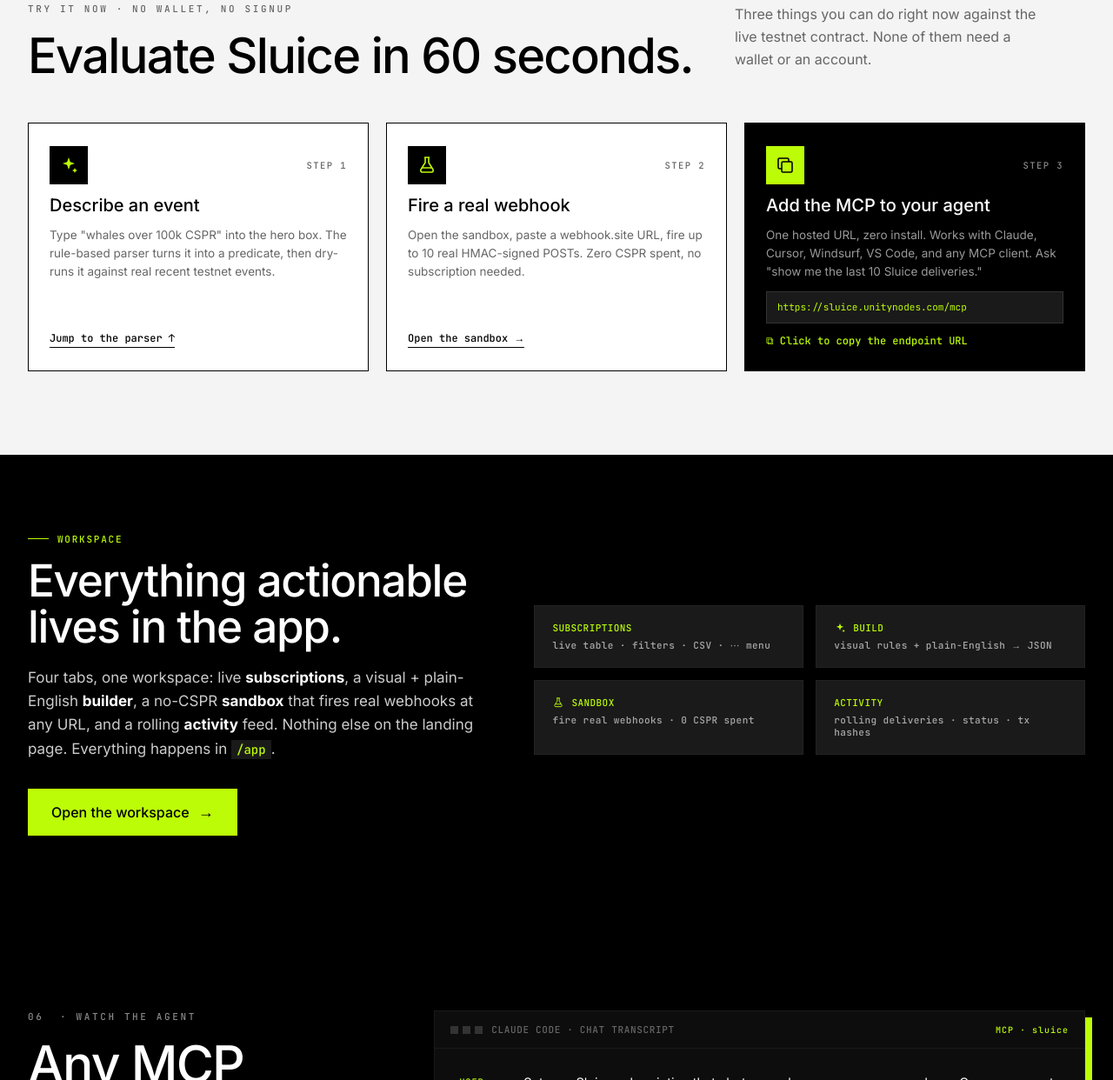
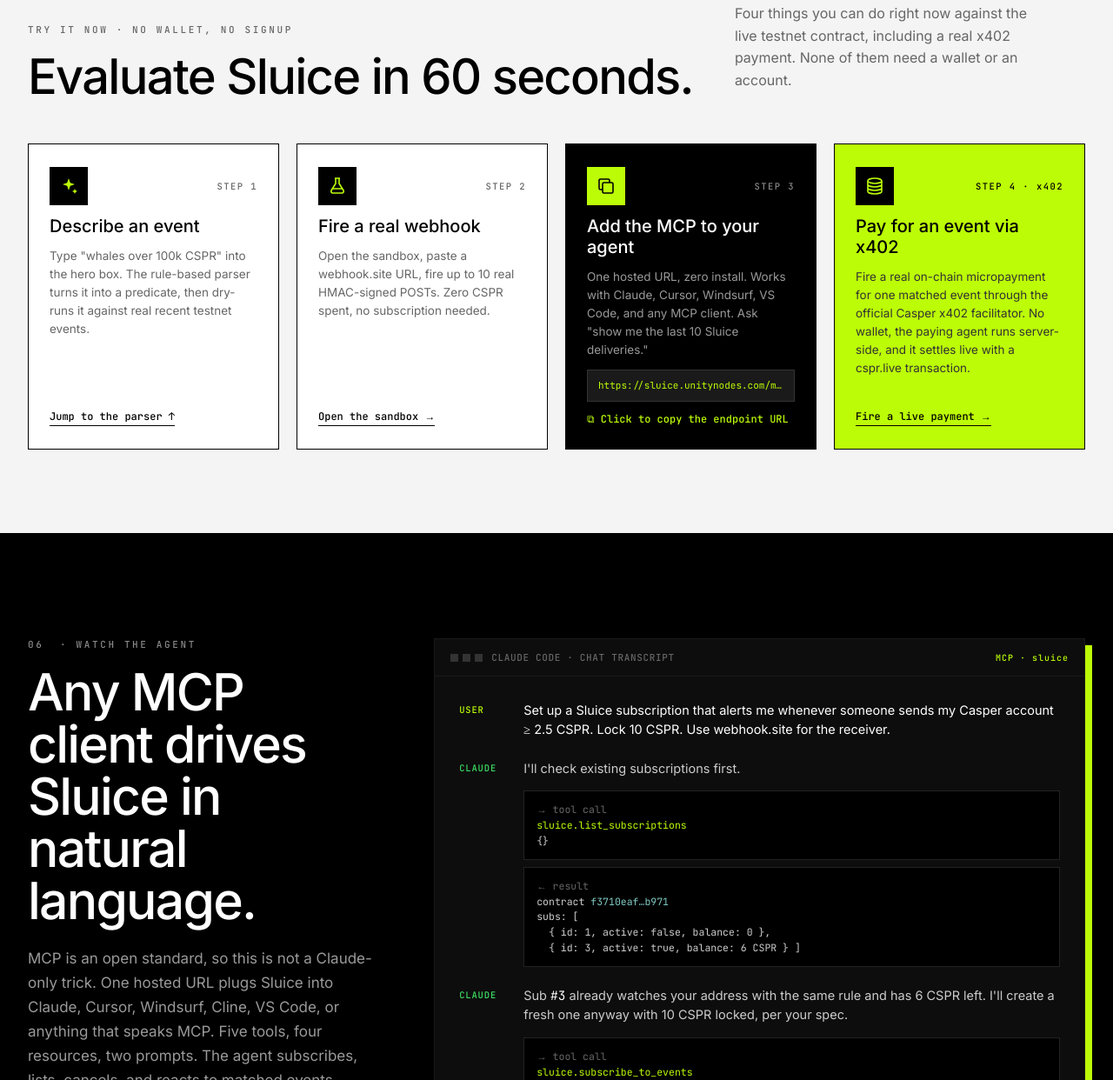
Before and after one commit to UnityNodes/Sluice, a plain HTML site: page web/index.html in a window 1280 px wide. Shown: the part 6370-7612 px from the top of the page at 87% size. Drawn offline with Linux system fonts and the light colour scheme; no server answers; a web font is replaced by a local one.

Commit message:
feat(web): surface x402 on the landing and trim a redundant section
Add x402 to the landing: a fourth 'evaluate in 60 seconds' card that links to the
live 'Fire a live x402 payment' flow, so the pay-per-delivery model is visible
and clickable from the landing (it was escrow-only before). Remove the redundant
Workspace CTA section, whose job (drive to /app) is already covered by the
evaluate cards and the final CTA. Net: the page is shorter and now shows x402.

```diff
--- a/web/index.html
+++ b/web/index.html
@@ -723,7 +723,7 @@
           <div style="font:500 11px 'JetBrains Mono';letter-spacing:.24em;text-transform:uppercase;color:#666">Try it now · no wallet, no signup</div>
           <h2 style="margin:18px 0 0;font:500 clamp(34px,4.4vw,56px)/1.04 'Casper Sans',Inter;letter-spacing:-.03em;color:#000;max-width:780px">Evaluate Sluice in 60 seconds.</h2>
         </div>
-        <p style="margin:0 0 12px;font:400 16px/1.6 'Casper Sans',Inter;color:#666;max-width:360px">Three things you can do right now against the live testnet contract. None of them need a wallet or an account.</p>
+        <p style="margin:0 0 12px;font:400 16px/1.6 'Casper Sans',Inter;color:#666;max-width:360px">Four things you can do right now against the live testnet contract, including a real x402 payment. None of them need a wallet or an account.</p>
       </div>
       <div style="display:grid;grid-template-columns:repeat(auto-fit,minmax(280px,1fr));gap:20px">
         <a href="#hero-ai" style="text-decoration:none;background:#fff;border:1px solid #000;padding:26px 24px;display:flex;flex-direction:column;gap:12px;transition:transform .18s,box-shadow .18s" onmouseover="this.style.transform='translateY(-3px)';this.style.boxShadow='6px 6px 0 #bcfc07'" onmouseout="this.style.transform='';this.style.boxShadow=''">
@@ -754,29 +754,20 @@
           <div style="background:#1a1a1a;border:1px solid #333;padding:10px 12px;font:400 11px/1.4 'JetBrains Mono';color:#bcfc07;overflow:hidden;text-overflow:ellipsis;white-space:nowrap">https://sluice.unitynodes.com/mcp</div>
           <div id="eval-mcp-cta" style="font:500 12px 'JetBrains Mono';color:#bcfc07;align-self:flex-start">⧉ Click to copy the endpoint URL</div>
         </div>
+        <a href="/app" style="text-decoration:none;background:#bcfc07;border:1px solid #000;padding:26px 24px;display:flex;flex-direction:column;gap:12px;transition:transform .18s,box-shadow .18s" onmouseover="this.style.transform='translateY(-3px)';this.style.boxShadow='6px 6px 0 #000'" onmouseout="this.style.transform='';this.style.boxShadow=''">
+          <div style="display:flex;align-items:center;justify-content:space-between">
+            <span class="icon-tile" style="background:#000;color:#bcfc07"><svg><use href="#icon-amount"/></svg></span>
+            <span style="font:500 10.5px 'JetBrains Mono';letter-spacing:.14em;color:#000">STEP 4 · x402</span>
+          </div>
+          <div style="font:500 20px 'Casper Sans',Inter;color:#000">Pay for an event via x402</div>
+          <div style="font:400 13.5px/1.55 'Casper Sans',Inter;color:#333;flex:1">Fire a real on-chain micropayment for one matched event through the official Casper x402 facilitator. No wallet, the paying agent runs server-side, and it settles live with a cspr.live transaction.</div>
+          <div style="font:500 12px 'JetBrains Mono';color:#000;border-bottom:1px solid #000;align-self:flex-start;padding-bottom:2px">Fire a live payment →</div>
+        </a>
       </div>
     </div>
   </section>
 
-  <!-- ============ WORKSPACE CTA (replaces playground + demos, both moved into /app) ============ -->
-  <section id="workspace" data-reveal style="background:#000;color:#fff;border-bottom:1px solid #000">
-    <div style="max-width:1320px;margin:0 auto;padding:80px 32px;display:grid;grid-template-columns:minmax(0,.9fr) minmax(0,1.1fr);gap:64px;align-items:center">
-      <div>
-        <div style="font:500 11px 'JetBrains Mono';letter-spacing:.16em;color:#bcfc07;text-transform:uppercase;display:inline-flex;align-items:center;gap:10px">
-          <span style="width:24px;height:1px;background:#bcfc07"></span>WORKSPACE
-        </div>
-        <h2 style="margin:14px 0 0;font:500 clamp(34px,4vw,52px)/1.05 'Casper Sans',Inter;letter-spacing:-.025em;color:#fff">Everything actionable lives in the app.</h2>
-        <p style="margin:18px 0 0;font:400 17px/1.6 'Casper Sans',Inter;color:#ccc;max-width:520px">Four tabs, one workspace: live <b style="color:#fff">subscriptions</b>, a visual + plain-English <b style="color:#fff">builder</b>, a no-CSPR <b style="color:#fff">sandbox</b> that fires real webhooks at any URL, and a rolling <b style="color:#fff">activity</b> feed. Nothing else on the landing page. Everything happens in <code style="background:#1a1a1a;color:#bcfc07;padding:2px 6px;font:500 14px 'JetBrains Mono'">/app</code>.</p>
-        <a href="/app" style="margin-top:32px;display:inline-flex;align-items:center;gap:10px;background:#bcfc07;color:#000;text-decoration:none;padding:16px 26px;font:500 16px 'Casper Sans',Inter;border:1px solid #bcfc07">Open the workspace <span style="font-size:18px;line-height:1">→</span></a>
-      </div>
-      <div style="display:grid;grid-template-columns:1fr 1fr;gap:14px;font:500 11px 'JetBrains Mono';color:#ccc;letter-spacing:.04em">
-        <a href="/app#subs"     style="background:#1a1a1a;border:1px solid #222;padding:18px 20px;text-decoration:none;color:#fff;display:flex;flex-direction:column;gap:6px"><span style="color:#bcfc07">SUBSCRIPTIONS</span><span style="color:#aaa">live table · filters · CSV · ⋯ menu</span></a>
-        <a href="/app#build"    style="background:#1a1a1a;border:1px solid #222;padding:18px 20px;text-decoration:none;color:#fff;display:flex;flex-direction:column;gap:6px"><span style="color:#bcfc07;display:inline-flex;align-items:center;gap:8px"><svg width="14" height="14" style="color:#bcfc07"><use href="#icon-sparkle"/></svg> BUILD</span><span style="color:#aaa">visual rules + plain-English → JSON</span></a>
-        <a href="/app#sandbox"  style="background:#1a1a1a;border:1px solid #222;padding:18px 20px;text-decoration:none;color:#fff;display:flex;flex-direction:column;gap:6px"><span style="color:#bcfc07;display:inline-flex;align-items:center;gap:8px"><svg width="14" height="14" style="color:#bcfc07"><use href="#icon-beaker"/></svg> SANDBOX</span><span style="color:#aaa">fire real webhooks · 0 CSPR spent</span></a>
-        <a href="/app#activity" style="background:#1a1a1a;border:1px solid #222;padding:18px 20px;text-decoration:none;color:#fff;display:flex;flex-direction:column;gap:6px"><span style="color:#bcfc07">ACTIVITY</span><span style="color:#aaa">rolling deliveries · status · tx hashes</span></a>
-      </div>
-    </div>
-  </section>
+
 
   <!-- ============ MCP AGENT DEMO ============ -->
   <section id="mcp-demo" data-reveal style="background:#000;color:#fff;border-bottom:1px solid #000">
```
